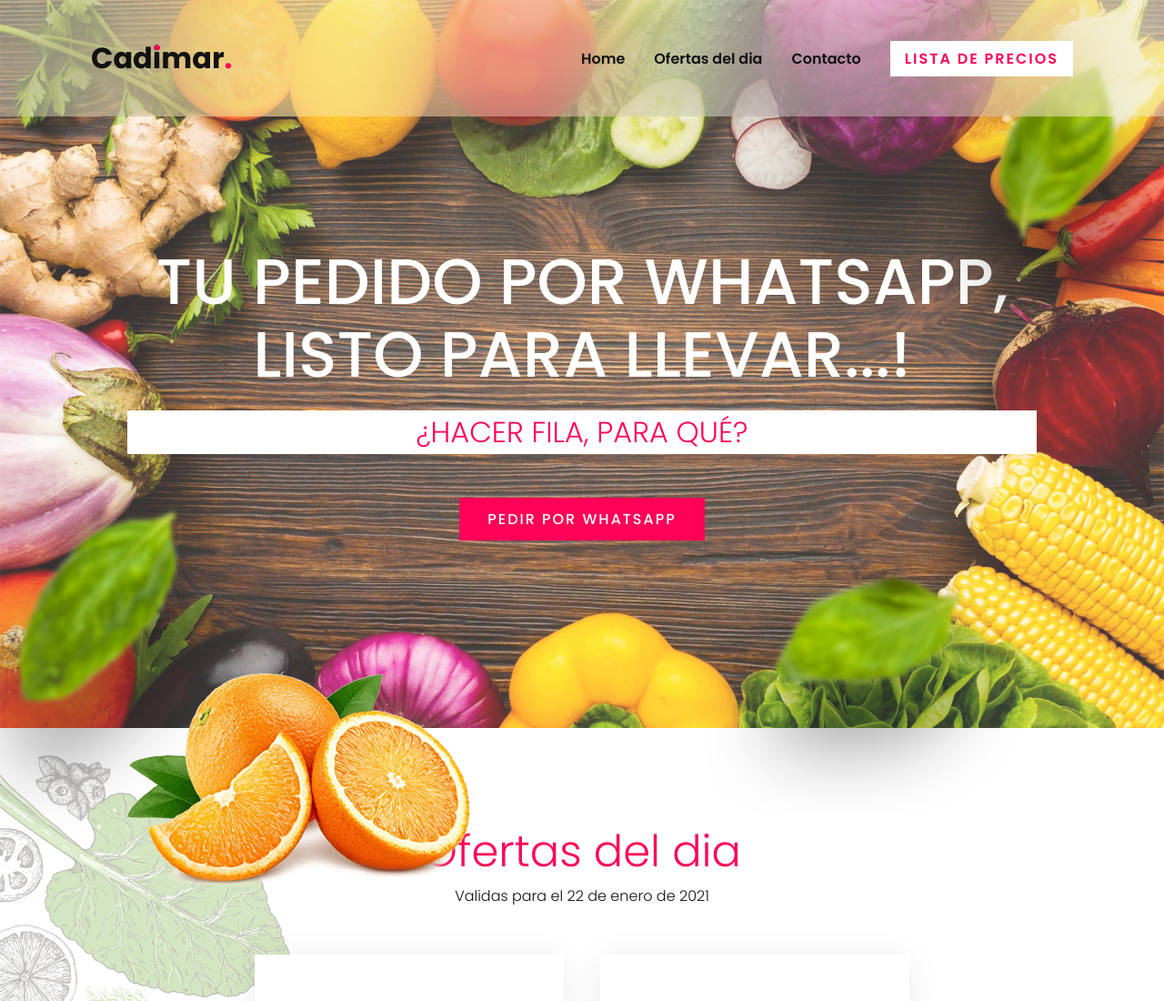
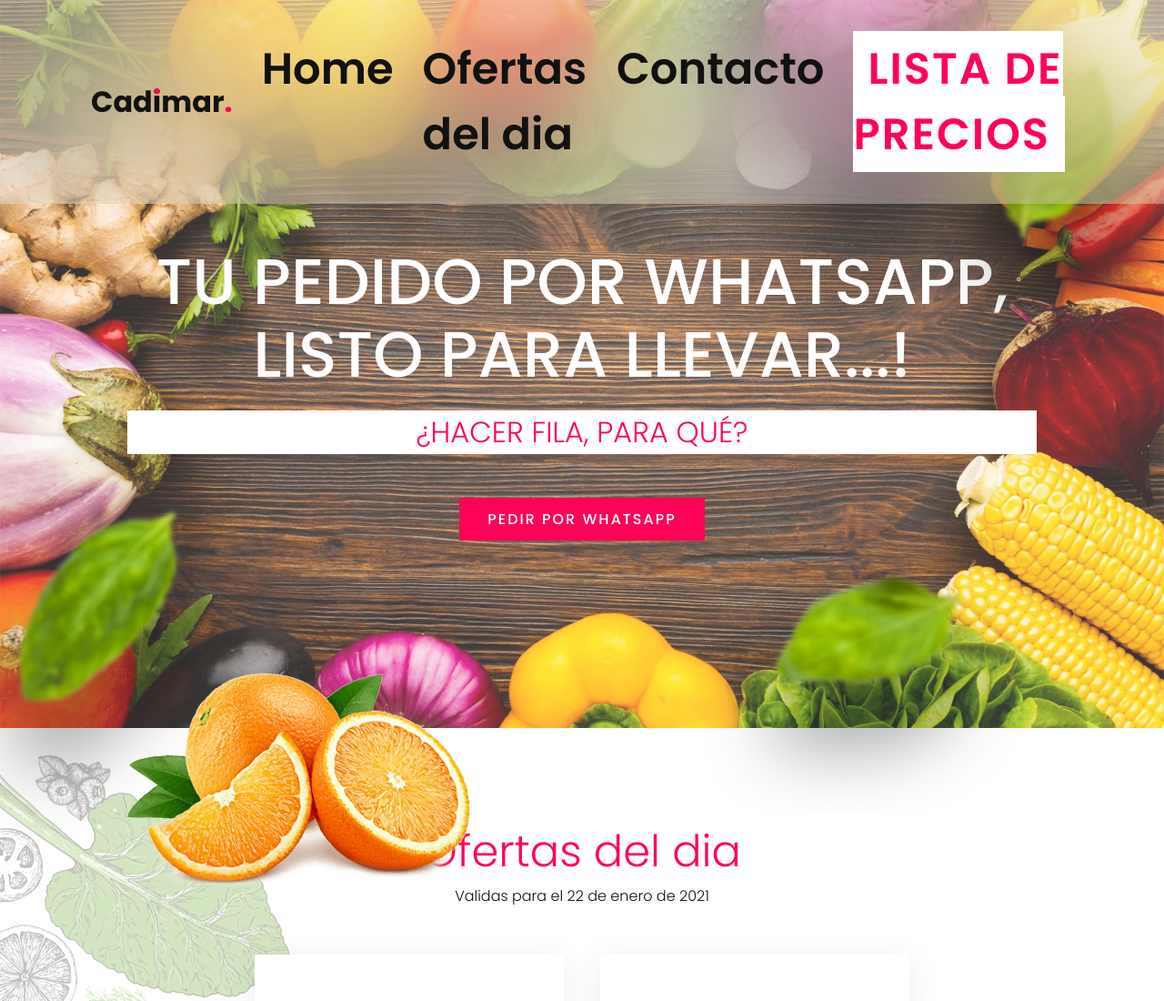
Before and after one commit to cadimar/cadimar.github.io, a plain HTML site: page index.html in a window 1280 px wide. Shown: the top 1100 px of the page at 91% size. Drawn offline with Linux system fonts and the light colour scheme.

Commit message:
first commit

```diff
--- a/css/style.css
+++ b/css/style.css
@@ -70,6 +70,7 @@ header .nav li {
 header .nav a {
   color: #111;
   font-weight: 600;
+  font-size: 3rem
 }
 
 header .btn {
```
